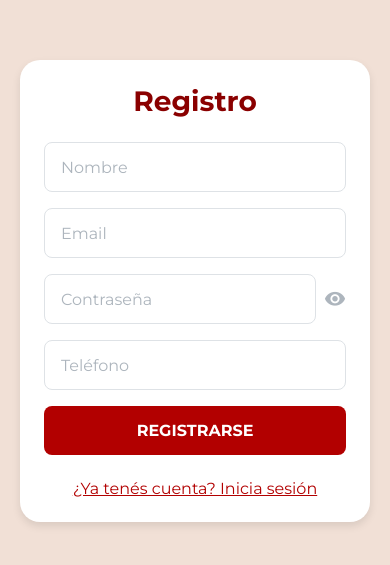
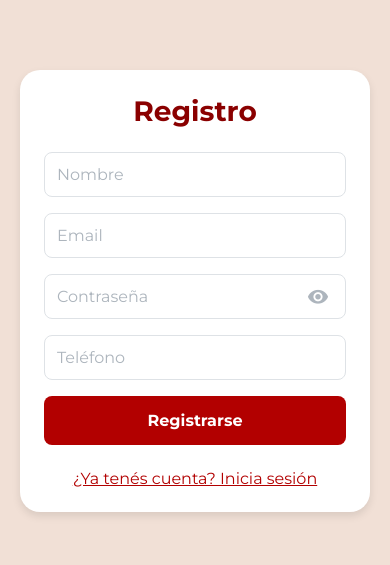
Before and after one commit to cocozera/DA1-FrontEnd, a React Native app: screen /Register in a window 390 px wide. Shown: the part 131-696 px from the top of the page. Built offline with nearby package versions, Linux system fonts and the light colour scheme.

Commit message:
arreglos de diseño estandar

```diff
--- a/src/components/CustomTextInput.jsx
+++ b/src/components/CustomTextInput.jsx
@@ -1,7 +1,6 @@
-// src/components/CustomTextInput.js
 import { Pressable, StyleSheet, TextInput, View } from 'react-native';
 import Icon from 'react-native-vector-icons/MaterialCommunityIcons';
-import { baseStyles, colors, typography } from '../styles/globalStyles';
+import { colors, typography } from '../styles/globalStyles';
 
 export default function CustomTextInput({
   placeholder,
@@ -11,20 +10,21 @@ export default function CustomTextInput({
   keyboardType = 'default',
   iconRight,
   onPressIconRight,
+  editable = true,
 }) {
   return (
     <View style={styles.wrapper}>
       <TextInput
-        style={[baseStyles.input, typography.body, styles.input]}
+        style={styles.input}
         placeholder={placeholder}
         placeholderTextColor={colors.gray500}
         secureTextEntry={secureTextEntry}
         value={value}
         onChangeText={onChangeText}
         keyboardType={keyboardType}
+        editable={editable}
         autoCapitalize="none"
       />
-
       {iconRight && (
         <Pressable
           onPress={onPressIconRight}
@@ -44,18 +44,29 @@ const styles = StyleSheet.create({
   wrapper: {
     flexDirection: 'row',
     alignItems: 'center',
+    borderColor: colors.gray300,
+    borderWidth: 1,
+    borderRadius: 8,
+    backgroundColor: colors.white,
     marginBottom: 16,
+    position: 'relative',
   },
   input: {
     flex: 1,
+    ...typography.body,
     paddingVertical: 12,
+    paddingLeft: 12,
+    paddingRight: 40, // espacio reservado para el ícono
     color: colors.textPrimary,
-    backgroundColor: colors.white,
   },
   iconContainer: {
-    paddingLeft: 8,
+    position: 'absolute',
+    right: 12,
+    top: 0,
+    bottom: 0,
     justifyContent: 'center',
     alignItems: 'center',
+    width: 30,
   },
   iconPressed: {
     opacity: 0.6,
--- a/src/screens/InProgressRoute.jsx
+++ b/src/screens/InProgressRoute.jsx
@@ -132,7 +132,7 @@ const styles = StyleSheet.create({
   },
   value: {
     ...typography.body,           // Montserrat-Regular, 16
-    color: colors.textPrimary,
+    color: '#000000',
     marginLeft: 28,
     marginTop: 2,
   },
--- a/src/screens/LoginScreen.jsx
+++ b/src/screens/LoginScreen.jsx
@@ -66,7 +66,7 @@ export default function LoginScreen({ navigation }) {
           />
 
           <CustomTextInput
-            placeholder="Password"
+            placeholder="Contraseña"
             value={password}
             onChangeText={setPassword}
             secureTextEntry={!showPassword}
@@ -78,7 +78,6 @@ export default function LoginScreen({ navigation }) {
           <CustomButton
             title={loading ? 'Ingresando...' : 'Ingresar'}
             onPress={handleLogin}
-            loading={loading}
             disabled={loading}
           />
 
@@ -95,18 +94,26 @@ export default function LoginScreen({ navigation }) {
               onPress={() => navigation.navigate('RecoverPassword')}
               disabled={loading}
             >
-              <CustomText style={styles.linkText}>
-                ¿Olvidaste tu contraseña?
-              </CustomText>
+              {({ pressed }) => (
+                <CustomText
+                  style={[styles.linkText, pressed && styles.pressedText]}
+                >
+                  ¿Olvidaste tu contraseña?
+                </CustomText>
+              )}
             </Pressable>
             <Pressable
               onPress={() => navigation.navigate('Register')}
               style={{ marginTop: 8 }}
               disabled={loading}
             >
-              <CustomText style={styles.linkText}>
-                ¿No tenés cuenta? Registrate ahora
-              </CustomText>
+              {({ pressed }) => (
+                <CustomText
+                  style={[styles.linkText, pressed && styles.pressedText]}
+                >
+                  ¿No tenés cuenta? Registrate ahora
+                </CustomText>
+              )}
             </Pressable>
           </View>
         </View>
@@ -157,6 +164,10 @@ const styles = StyleSheet.create({
     marginTop: 24,
     alignItems: 'center',
   },
+    pressedText: {
+    opacity: 0.7,
+    transform: [{ scale: 0.97 }],
+  },
   linkText: {
     ...typography.link,           // Montserrat-Regular tamaño 16
     color: colors.primary,
--- a/src/screens/ProfileScreen.jsx
+++ b/src/screens/ProfileScreen.jsx
@@ -144,7 +144,7 @@ const styles = StyleSheet.create({
   },
   valueText: {
     ...typography.body,         // Montserrat-Regular, tamaño 16
-    color: colors.textPrimary,
+    color: '#000000',
     marginBottom: 15,
   },
 });
--- a/src/screens/RegisterScreen.jsx
+++ b/src/screens/RegisterScreen.jsx
@@ -103,7 +103,7 @@ export default function RegisterScreen({ navigation }) {
           />
 
           <CustomButton
-            title={loading ? 'Registrando...' : 'REGISTRARSE'}
+            title={loading ? 'Registrando...' : 'Registrarse'}
             onPress={handleRegister}
             disabled={loading}
             loading={loading}
--- a/src/screens/RouteDetailScreen.jsx
+++ b/src/screens/RouteDetailScreen.jsx
@@ -94,11 +94,11 @@ export default function RouteDetailScreen() {
         <CustomText style={styles.value}>{detail.zone}</CustomText>
 
         <CustomText style={styles.label}>Estado:</CustomText>
-        <CustomText
-          style={[styles.value, { color: getStatusColor(detail.status) }]}
-        >
-          {detail.status}
-        </CustomText>
+          <CustomText
+            style={[styles.value, { color: '#000000', fontWeight: 'bold' }]}
+          >
+            {detail.status}
+          </CustomText>
 
         {detail.packageDTO && (
           <>
@@ -169,7 +169,7 @@ const styles = StyleSheet.create({
   value: {
     ...typography.body,         // Montserrat-Regular, size 16
     marginBottom: 8,
-    color: colors.textPrimary,
+    color: '#000000',
   },
   floatingButton: {
     position: 'absolute',
--- a/src/screens/ViewAllRoutesScreen.jsx
+++ b/src/screens/ViewAllRoutesScreen.jsx
@@ -90,7 +90,7 @@ export default function ViewAllRoutesScreen() {
       </CustomText>
 
       <CustomText style={styles.infoText}>
-        Estado:{' '}
+        <CustomText style={styles.bold}>Estado: </CustomText>
         <CustomText style={[styles.badge, getStatusStyle(item.status)]}>
           {item.status}
         </CustomText>
```
